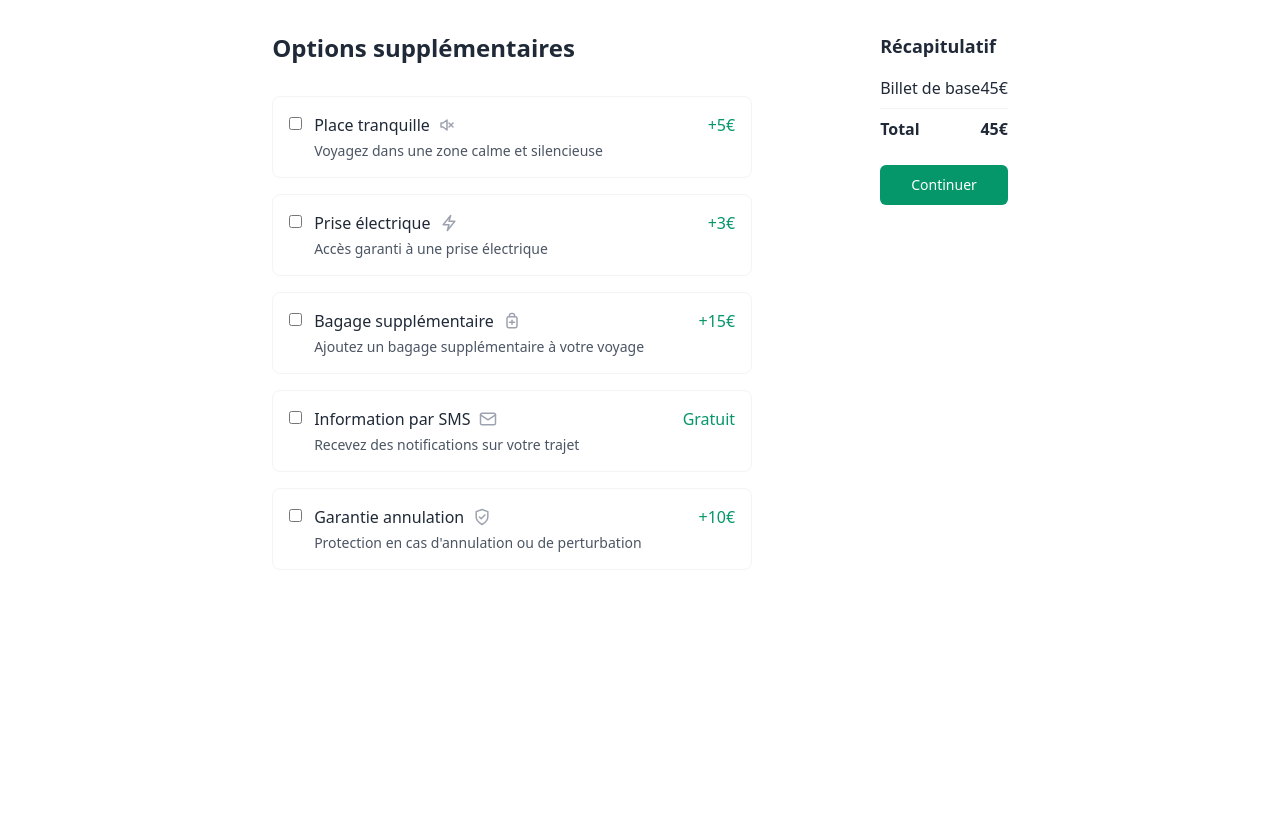
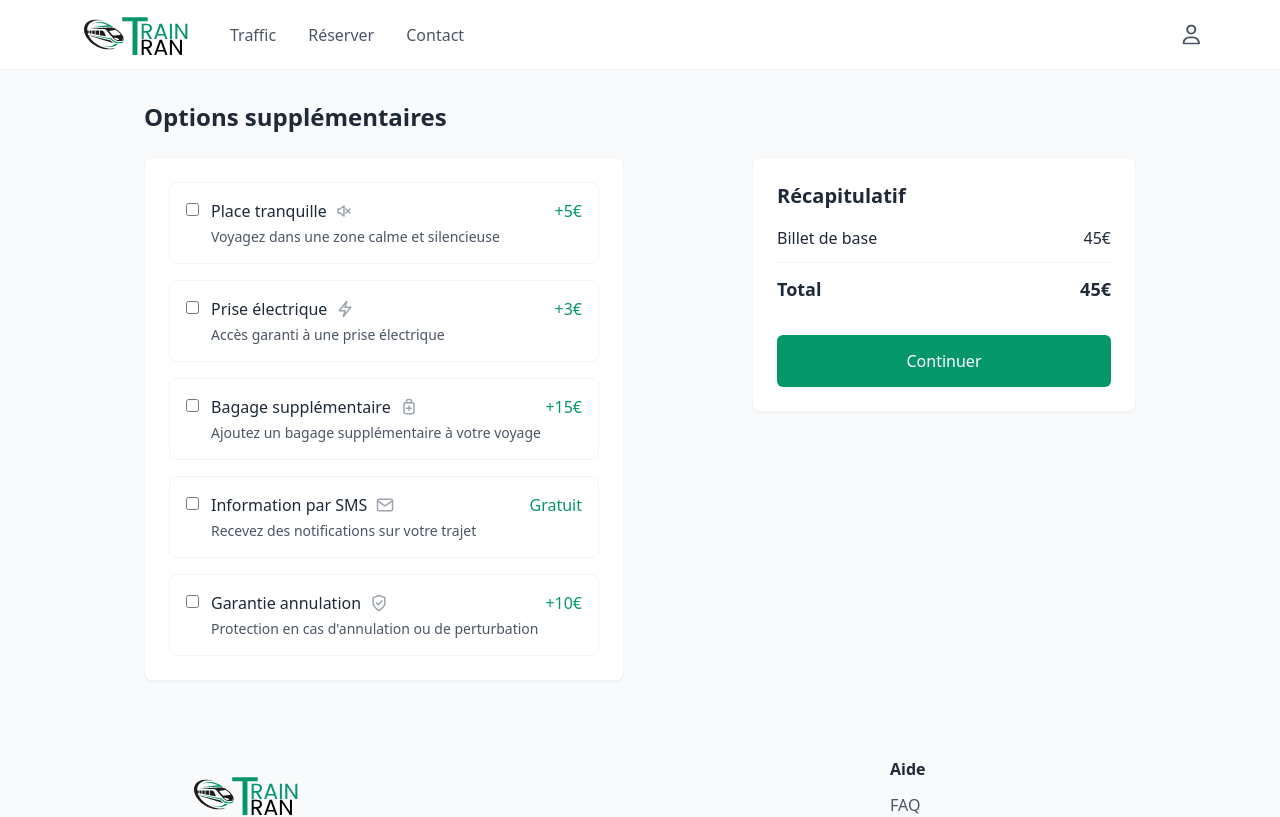
Before and after one commit to KirushieldDev/Train-tran, a React (Vite) app: page /options in a window 1280 px wide. Shown: the top 817 px of the page. Built offline with nearby package versions, Linux system fonts and the light colour scheme.

Commit message:
[+] Update the options page and payement page

```diff
--- a/src/components/AdditionalOptions/OptionsList.tsx
+++ b/src/components/AdditionalOptions/OptionsList.tsx
@@ -8,8 +8,7 @@ export const OptionsList: React.FC<OptionsListProps> = ({
     onOptionToggle
 }) => {
     return (
-        <div className="w-[480px]">
-            <h1 className="text-2xl font-bold mb-8 text-textPrimary">Options supplémentaires</h1>
+        <div className="w-full">
             <div className="space-y-4">
                 {options.map((option) => (
                     <OptionCard
--- a/src/components/AdditionalOptions/OrderSummary.tsx
+++ b/src/components/AdditionalOptions/OrderSummary.tsx
@@ -10,23 +10,23 @@ export const OrderSummary: React.FC<OrderSummaryProps> = ({
     showButton = true
 }) => {
     return (
-        <div>
-            <h2 className="font-semibold text-lg mb-4 text-textPrimary">Récapitulatif</h2>
-            <div className="space-y-2">
+        <div className="w-full">
+            <h2 className="font-semibold text-xl mb-4 text-textPrimary">Récapitulatif</h2>
+            <div className="space-y-3">
                 <div className="flex justify-between text-textPrimary">
                     <span>Billet de base</span>
-                    <span>{basePrice}€</span>
+                    <span className="font-medium">{basePrice}€</span>
                 </div>
                 {selectedOptions.map(option => (
                     <div key={option.id} className="flex justify-between text-primary">
                         <span>{option.name}</span>
-                        <span>{option.price === 0 ? 'Gratuit' : `+${option.price}€`}</span>
+                        <span className="font-medium">{option.price === 0 ? 'Gratuit' : `+${option.price}€`}</span>
                     </div>
                 ))}
-                <div className="border-t border-borderContainer pt-2 mt-4">
+                <div className="border-t border-borderContainer pt-3 mt-4">
                     <div className="flex justify-between font-semibold text-textPrimary">
-                        <span>Total</span>
-                        <span>{totalPrice}€</span>
+                        <span className="text-lg">Total</span>
+                        <span className="text-lg">{totalPrice}€</span>
                     </div>
                 </div>
             </div>
@@ -35,7 +35,8 @@ export const OrderSummary: React.FC<OrderSummaryProps> = ({
                     onClick={onContinue}
                     variant="secondary"
                     fullWidth
-                    className="mt-6"
+                    className="mt-8"
+                    size="lg"
                 >
                     Continuer
                 </Button>
--- a/src/pages/AdditionalOptions/AdditionalOptions.tsx
+++ b/src/pages/AdditionalOptions/AdditionalOptions.tsx
@@ -7,6 +7,8 @@ import PowerSVG from '../../assets/AdditionalOptions/PowerSVG';
 import BaggageSVG from '../../assets/AdditionalOptions/BaggageSVG';
 import SmsSVG from '../../assets/AdditionalOptions/SmsSVG';
 import InsuranceSVG from '../../assets/AdditionalOptions/InsuranceSVG';
+import Header from "../../components/Header/Header";
+import Footer from "../../components/Footer/Footer";
 
 export const AdditionalOptions: React.FC = () => {
     const [selectedOptions, setSelectedOptions] = useState<string[]>([]);
@@ -70,13 +72,23 @@ export const AdditionalOptions: React.FC = () => {
         .filter(opt => selectedOptions.includes(opt.id));
 
     return (
+        <div className="min-h-screen bg-background flex flex-col">
+            <Header />
+            <main className="flex-grow">
                 <div className="max-w-[1024px] mx-auto px-4 py-8">
-            <div className="flex gap-32 justify-center items-start">
+                    <h1 className="text-2xl font-semibold text-textPrimary mb-6">Options supplémentaires</h1>
+                    <div className="flex flex-col md:flex-row gap-8 md:gap-32 justify-between items-start">
+                        <div className="w-full md:w-[480px]">
+                            <div className="bg-white rounded-lg p-6 shadow-sm border border-borderContainer">
                                 <OptionsList
                                     options={options}
                                     selectedOptions={selectedOptions}
                                     onOptionToggle={handleOptionChange}
                                 />
+                            </div>
+                        </div>
+                        <div className="w-full md:w-[384px]">
+                            <div className="bg-white rounded-lg p-6 shadow-sm border border-borderContainer sticky top-4">
                                 <OrderSummary
                                     basePrice={basePrice}
                                     selectedOptions={selectedOptionDetails}
@@ -85,5 +97,10 @@ export const AdditionalOptions: React.FC = () => {
                                 />
                             </div>
                         </div>
+                    </div>
+                </div>
+            </main>
+            <Footer />
+        </div>
     );
 };
--- a/src/pages/Payment/PaymentPage.tsx
+++ b/src/pages/Payment/PaymentPage.tsx
@@ -23,7 +23,7 @@ const PaymentPage = () => {
     const totalPrice = basePrice + baggage.price;
 
     return (
-        <div className="min-h-screen bg-[#f8f9fa] flex flex-col">
+        <div className="min-h-screen bg-background flex flex-col">
             {/* Reusing Header component */}
             <Header />
 
```
Lines whose indentation alone changed are shown as unchanged.
